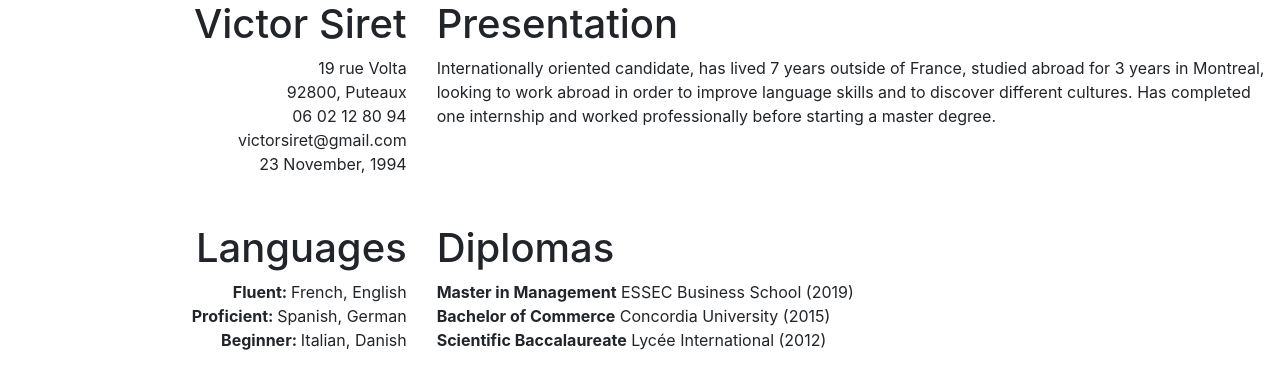
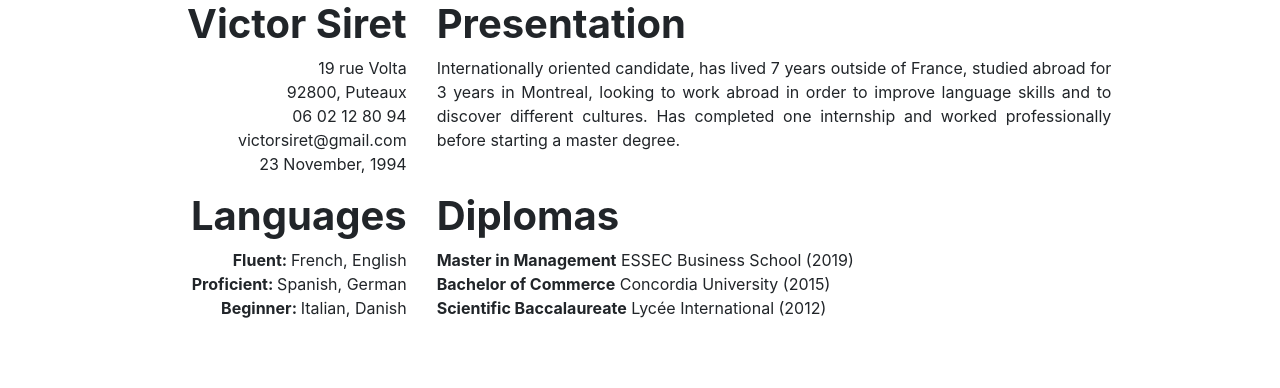
Before and after one commit to victorsiret/Resume-Legacy, a plain HTML site: page index.html in a window 1280 px wide. Drawn offline with nearby package versions, Linux system fonts and the light colour scheme.

Commit message:
v3
still not gr8...

```diff
--- a/index.html
+++ b/index.html
@@ -19,23 +19,21 @@
             92800, Puteaux <br>
             06 02 12 80 94 <br>
             victorsiret@gmail.com <br>
-            23 November, 1994
+            23 November, 1994<br>
         </div>
         <div class="col-sm-8">
             <h1>Presentation</h1>
-            Internationally oriented candidate, has lived 7 years outside of France, studied abroad for 3 years in Montreal, looking to work abroad in order to improve language skills and to discover different cultures. Has completed one internship and worked professionally before starting a master degree.
+            <p class="pwidboy text-justify">Internationally oriented candidate, has lived 7 years outside of France, studied abroad for 3 years in Montreal, looking to work abroad in order to improve language skills and to discover different cultures. Has completed one internship and worked professionally before starting a master degree.</p><br>
         </div>
     </div>
-    <br>
-    <br>
     <div class="row justify-content-center">
-            <div class="col-md-3 col-sm-4 text-right">
+            <div class="col-sm-4 text-right">
                 <h1>Languages</h1>
                 <b>Fluent: </b>French, English<br>
                 <b>Proficient: </b>Spanish, German<br>
-                <b>Beginner: </b>Italian, Danish
+                <b>Beginner: </b>Italian, Danish<br>
             </div>
-            <div class="col-md-7 col-sm-8">
+            <div class="col-sm-8">
                 <h1>Diplomas</h1>
                 <b>Master in Management</b> ESSEC Business School (2019)<br>
                 <b>Bachelor of Commerce</b> Concordia University (2015)<br>
--- a/style.css
+++ b/style.css
@@ -1,3 +1,9 @@
 * {
-
+    margin:0px;
 }
+.pwidboy {
+    margin-right: 20%;
+}
+h1 {
+    font-weight: bold;
+}
```
